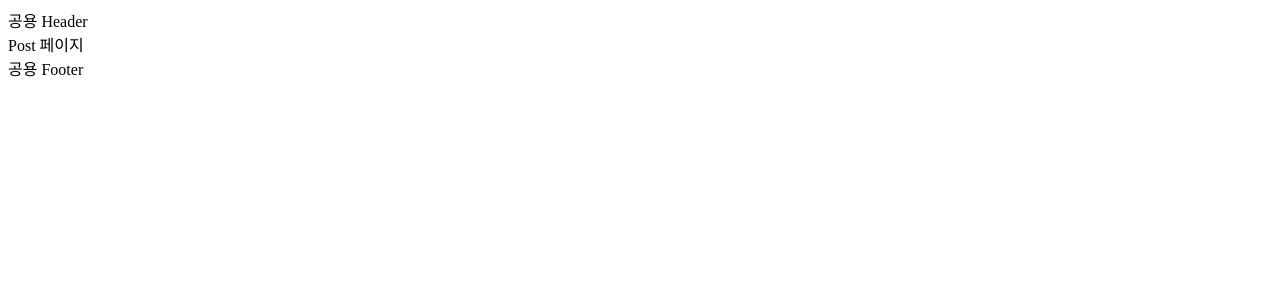
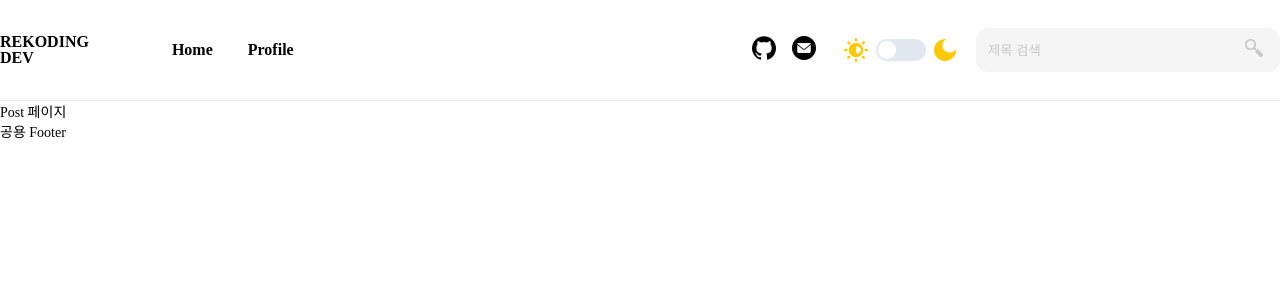
Before and after one commit to SeungHyune/rekoding-blog, a React (Vite) app: page /post in a window 1280 px wide. Shown: the top 300 px of the page. Built offline with nearby package versions, Linux system fonts and the light colour scheme.

Commit message:
🎨style: Header 컴포넌트 제작 - UI 스타일 제작 - Header, Footer 컴포넌트 위치 변경

```diff
--- /dev/null
+++ b/src/components/Header/Header.tsx
@@ -0,0 +1,47 @@
+import { Link, NavLink } from "react-router-dom";
+import { GithubIcon, EmailIcon } from "@/components/icons";
+import { SwitchButton, SearchBar } from "./components";
+import styles from "./header.module.css";
+
+const Header = () => {
+  return (
+    <header className={styles.header}>
+      <section className={styles.headerContainer}>
+        <article className={styles.headerNavigation}>
+          <h1>
+            <span>REKODING</span>
+            <span>DEV</span>
+          </h1>
+          <nav className={styles.navigation}>
+            <ul>
+              <li>
+                <NavLink to="/">Home</NavLink>
+              </li>
+              <li>
+                <NavLink to="/profile">Profile</NavLink>
+              </li>
+            </ul>
+          </nav>
+        </article>
+        <article className={styles.headerInfo}>
+          <ul className={styles.infoList}>
+            <li>
+              <Link to="https://github.com/SeungHyune" target="_blank">
+                <GithubIcon />
+              </Link>
+            </li>
+            <li>
+              <Link to="mailto:tmdgus7820@naver.com">
+                <EmailIcon />
+              </Link>
+            </li>
+          </ul>
+          <SwitchButton />
+          <SearchBar />
+        </article>
+      </section>
+    </header>
+  );
+};
+
+export default Header;
--- /dev/null
+++ b/src/components/Header/header.module.css
@@ -0,0 +1,49 @@
+.header {
+  border-bottom: 1px solid #e8e8e8;
+  height: 10rem;
+}
+
+.headerContainer {
+  display: flex;
+  justify-content: space-between;
+  align-items: center;
+  height: 100%;
+  max-width: 144rem;
+  margin: 0 auto;
+}
+
+.header h1 {
+  font-size: 1.6rem;
+  font-weight: 600;
+  line-height: 1.6rem;
+  margin-right: 8.3rem;
+}
+
+.header h1 span {
+  display: block;
+}
+
+.header .headerNavigation,
+.header .headerInfo {
+  display: flex;
+  align-items: center;
+}
+
+.header .headerNavigation .navigation ul {
+  display: flex;
+  gap: 3.5rem;
+  list-style: none;
+}
+
+.header .headerNavigation .navigation ul li {
+  font-size: 1.6rem;
+  font-weight: 600;
+  line-height: 2rem;
+}
+
+.header .headerInfo .infoList {
+  display: flex;
+  gap: 1.6rem;
+  margin-right: 2.8rem;
+  list-style: none;
+}
--- a/src/components/common/Header/Header.tsx
+++ /dev/null
@@ -1,5 +0,0 @@
-const Header = () => {
-  return <div>공용 Header</div>;
-};
-
-export default Header;
--- a/src/main.tsx
+++ b/src/main.tsx
@@ -1,6 +1,7 @@
 import { StrictMode } from "react";
 import { createRoot } from "react-dom/client";
 import Router from "./routes/index.tsx";
+import "./styles/global.css";
 
 createRoot(document.getElementById("root")!).render(
   <StrictMode>
--- a/src/routes/layouts/Default/Default.tsx
+++ b/src/routes/layouts/Default/Default.tsx
@@ -1,5 +1,5 @@
 import { Outlet } from "react-router-dom";
-import { Footer, Header } from "../../../components/common";
+import { Footer, Header } from "@/components";
 
 const DefaultLayout = () => {
   return (
```
Also changed, not shown: src/components/Footer/Footer.tsx (renamed from src/components/common/Footer/Footer.tsx), src/components/index.ts (renamed from src/components/common/index.ts).
